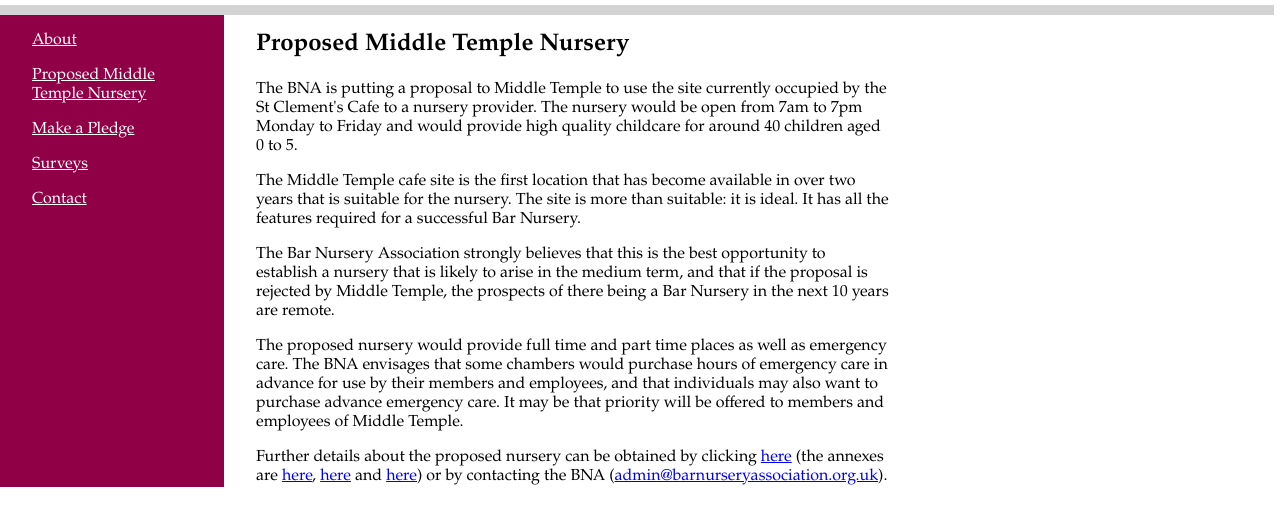
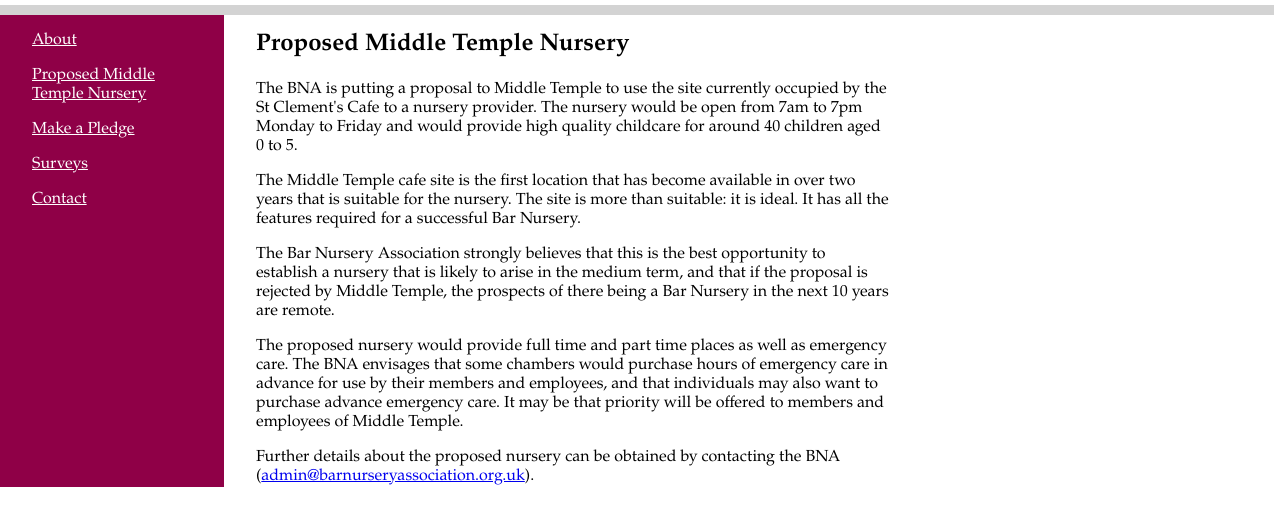
Before and after one commit to benbc/bar-nursery-assoc, a plain HTML site: page website/middle-temple.html in a window 1280 px wide. Shown: the part 146-672 px from the top of the page. Drawn offline with Linux system fonts and the light colour scheme.

Commit message:
Remove link to proposal.

```diff
--- a/website/middle-temple.html
+++ b/website/middle-temple.html
@@ -54,9 +54,7 @@ emergency care. It may be that priority will be offered to members and
 employees of Middle Temple.</p>
 
 <p>Further details about the proposed nursery can be obtained by
-clicking <a href="BNA_Proposal_April_2010.doc">here</a> (the annexes
-are <a href="AnnexB.pdf">here</a>, <a href="AnnexC.pdf">here</a> and
-<a href="AnnexD.pdf">here</a>) or by contacting the BNA (<a
+contacting the BNA (<a
 href='mailto:admin@barnurseryassociation.org.uk'
 >admin@barnurseryassociation.org.uk</a>).</p>
 
```
